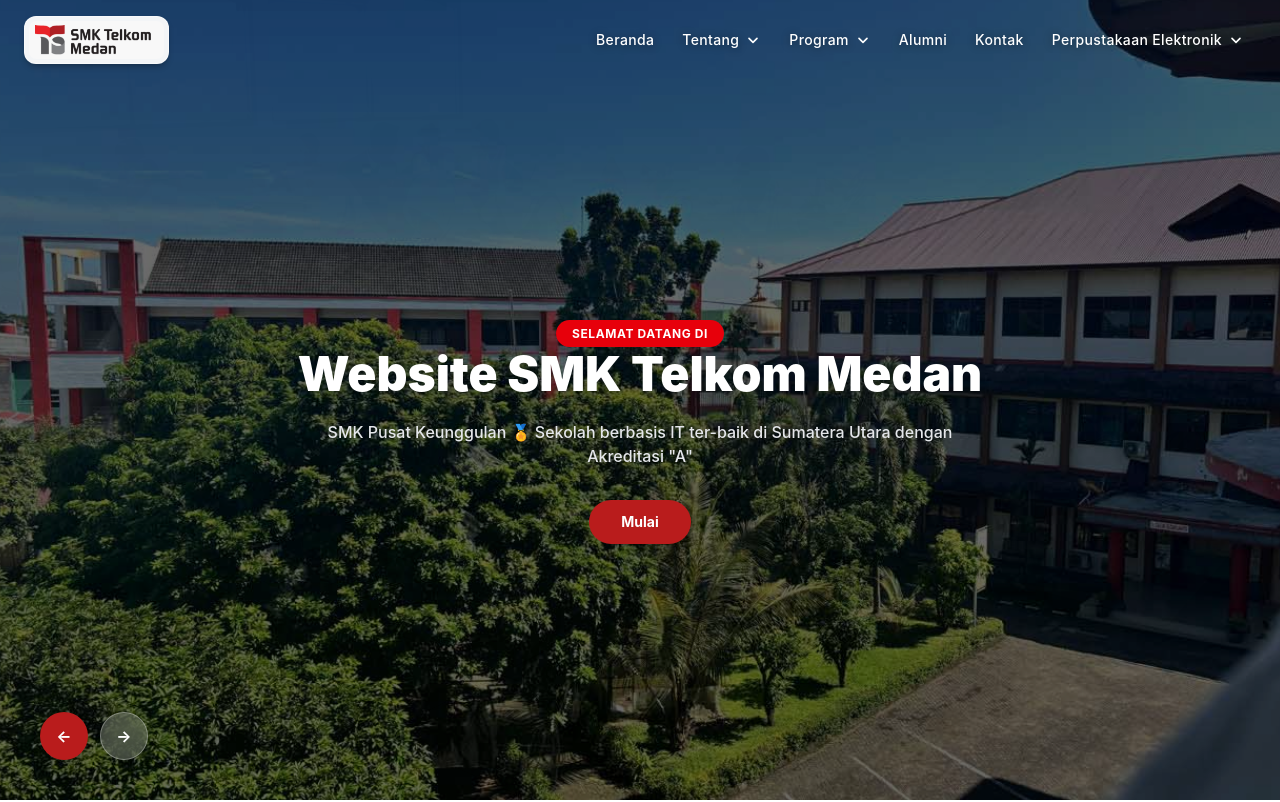
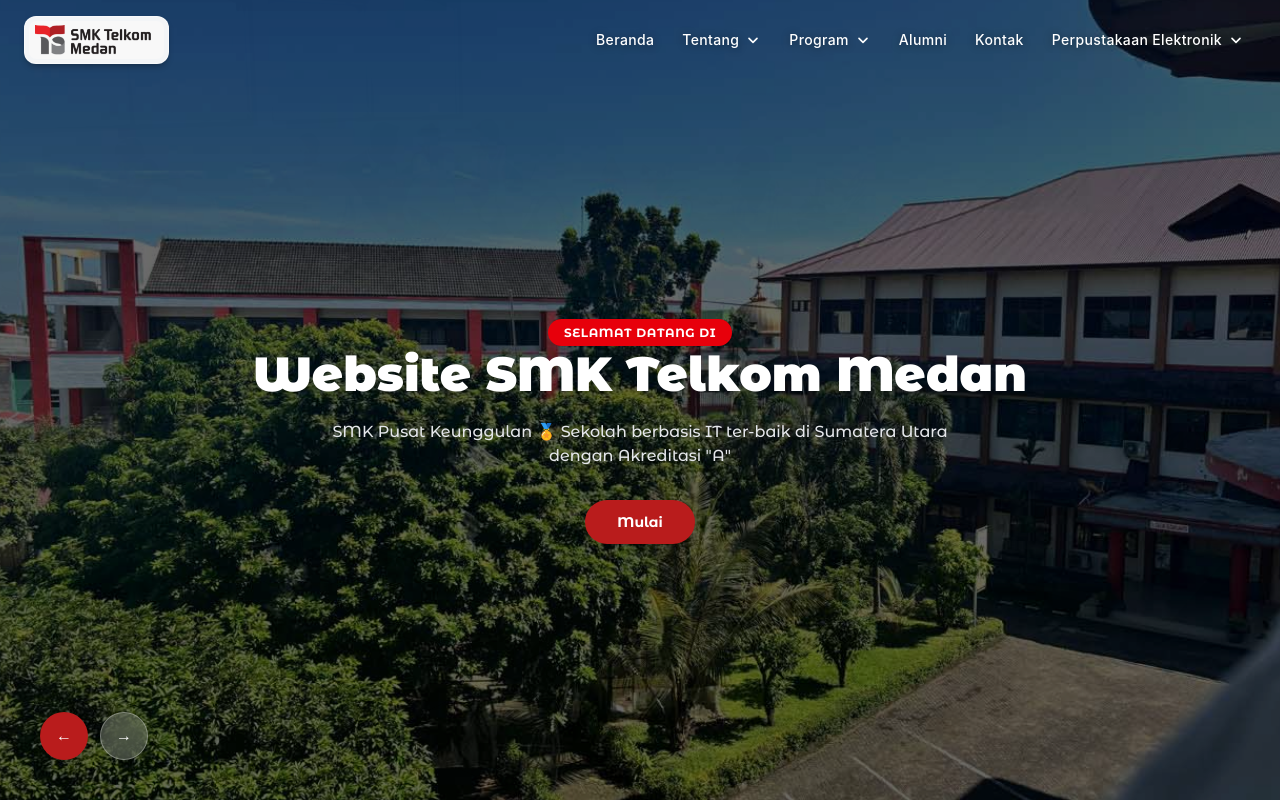
Before and after one commit to aswalif/Website-INCEPTION, a React (Vite) app: page / in a window 1280 px wide. Shown: the top 802 px of the page. Built offline with nearby package versions, Linux system fonts and the light colour scheme; the HTML template or start-up script is replaced by a standard one.

Commit message:
simpan kodingan lokal

```diff
--- a/src/components/Hero.tsx
+++ b/src/components/Hero.tsx
@@ -2,6 +2,17 @@
 
 export default function Hero() {
   const [currentSlide, setCurrentSlide] = useState(0);
+
+  // Load font "Montserrat Alternates" khusus untuk Hero Section
+  useEffect(() => {
+    if (!document.getElementById('hero-montserrat-alternates-font')) {
+      const link = document.createElement('link');
+      link.id = 'hero-montserrat-alternates-font';
+      link.rel = 'stylesheet';
+      link.href = 'https://fonts.googleapis.com/css2?family=Montserrat+Alternates:wght@400;500;600;700;800;900&display=swap';
+      document.head.appendChild(link);
+    }
+  }, []);
 
   const slides = [
     // Slide 1: Pendaftaran
@@ -44,7 +55,11 @@
   }, [currentSlide]);
 
   return (
-    <section id="hero" className="relative w-screen h-screen min-h-screen overflow-hidden select-none bg-black">
+    <section
+      id="hero"
+      className="relative w-screen h-screen min-h-screen overflow-hidden select-none bg-black"
+      style={{ fontFamily: "'Montserrat Alternates', sans-serif" }}
+    >
 
       {/* Carousel Gambar Background dengan Animasi Pergerakan (Zoom & Scale Effect) */}
       {slides.map((slide, index) => (
```
